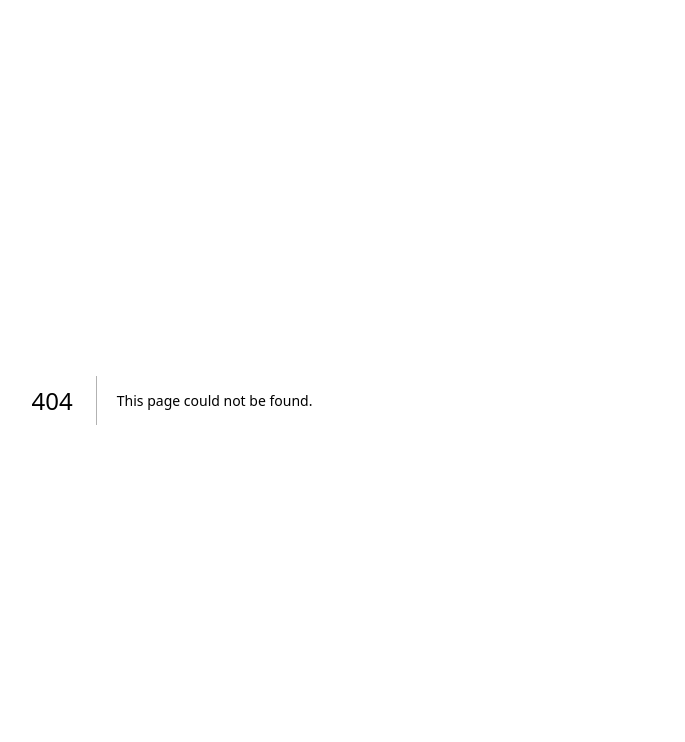
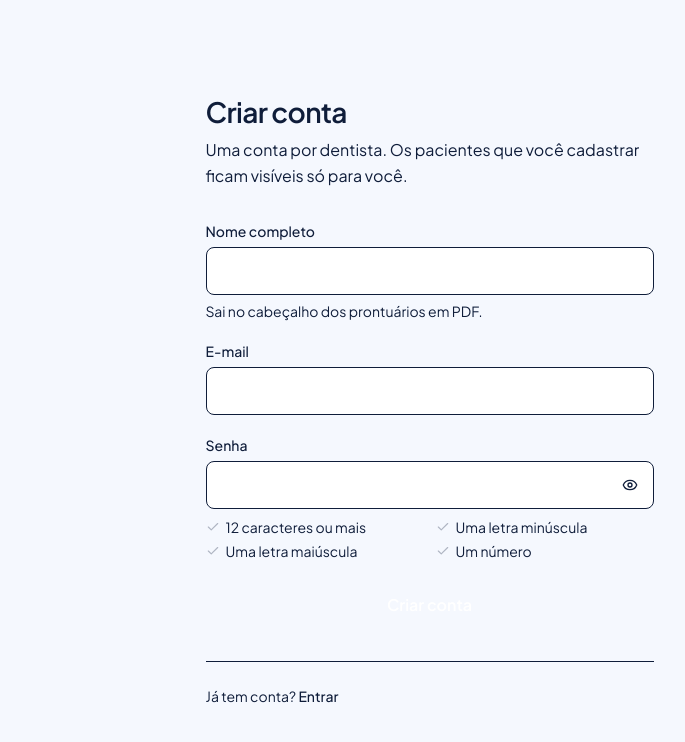
Before and after one commit to dutrathiagodev/Odontra, a Next.js app: page /cadastro in a window 1280 px wide. Before the commit this address had no page. Shown: the top 742 px of the page, without its empty margins (468-1153 px from the left). Built offline with nearby package versions, Linux system fonts and the light colour scheme; no server answers.

Commit message:
feat(auth): cadastro com confirmacao de e-mail e resposta que nao revela contas

```diff
--- /dev/null
+++ b/app/(auth)/cadastro/page.tsx
@@ -0,0 +1,13 @@
+import Link from "next/link";
+import { AuthShell } from "@/presentation/auth/auth-shell";
+import { SignUpForm } from "@/presentation/auth/sign-up-form";
+
+export const metadata = { title: "Criar conta — Odontra" };
+
+export default function SignUpPage() {
+  return (
+    <AuthShell title="Criar conta" description="Uma conta por dentista. Os pacientes que você cadastrar ficam visíveis só para você." footer={<>Já tem conta? <Link href="/entrar" className="font-medium text-accent hover:underline">Entrar</Link></>}>
+      <SignUpForm />
+    </AuthShell>
+  );
+}
--- /dev/null
+++ b/presentation/auth/sign-up-form.tsx
@@ -0,0 +1,59 @@
+"use client";
+
+import { useState, type FormEvent } from "react";
+import { getBrowserSupabase } from "@/infrastructure/supabase/browser-client";
+import { authErrorMessage } from "./auth-errors";
+import { AuthField, FormMessage, SubmitButton } from "./auth-field";
+import { PasswordChecklist } from "./password-checklist";
+import { isPasswordValid } from "./password-policy";
+
+export function SignUpForm() {
+  const [name, setName] = useState("");
+  const [email, setEmail] = useState("");
+  const [password, setPassword] = useState("");
+  const [busy, setBusy] = useState(false);
+  const [error, setError] = useState("");
+  const [sentTo, setSentTo] = useState("");
+
+  const submit = async (event: FormEvent) => {
+    event.preventDefault();
+    setError("");
+    if (!name.trim()) return setError("Informe seu nome como aparece no prontuário.");
+    if (!isPasswordValid(password)) return setError("A senha ainda não atende aos requisitos abaixo.");
+
+    setBusy(true);
+    const { error: authError } = await getBrowserSupabase().auth.signUp({
+      email: email.trim(),
+      password,
+      options: {
+        data: { full_name: name.trim() },
+        emailRedirectTo: `${window.location.origin}/painel`,
+      },
+    });
+    setBusy(false);
+    if (authError) return setError(authErrorMessage(authError));
+    // Mesma resposta para e-mail novo ou já cadastrado: não revela quem tem conta.
+    setSentTo(email.trim());
+  };
+
+  if (sentTo) {
+    return (
+      <FormMessage tone="success">
+        Enviamos um link de confirmação para <strong>{sentTo}</strong>. Abra o e-mail e confirme para entrar no painel. O link vale por 1 hora.
+      </FormMessage>
+    );
+  }
+
+  return (
+    <form onSubmit={submit} className="space-y-5" noValidate>
+      {error && <FormMessage tone="error">{error}</FormMessage>}
+      <AuthField label="Nome completo" value={name} onChange={setName} autoComplete="name" hint="Sai no cabeçalho dos prontuários em PDF." />
+      <AuthField label="E-mail" type="email" value={email} onChange={setEmail} autoComplete="email" />
+      <div>
+        <AuthField label="Senha" type="password" value={password} onChange={setPassword} autoComplete="new-password" />
+        <PasswordChecklist password={password} />
+      </div>
+      <SubmitButton busy={busy}>Criar conta</SubmitButton>
+    </form>
+  );
+}
```
